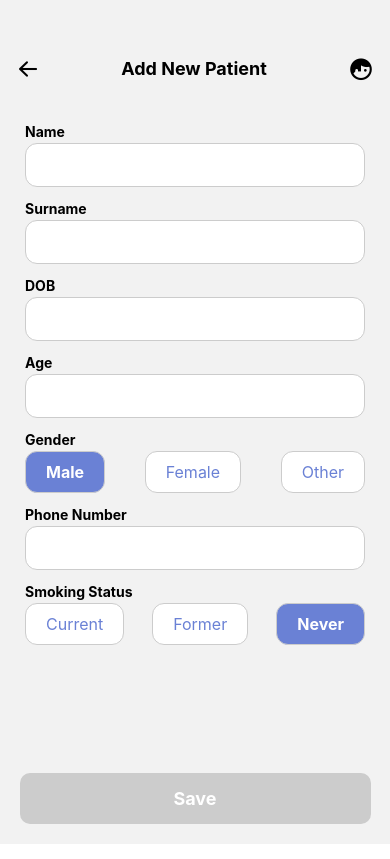
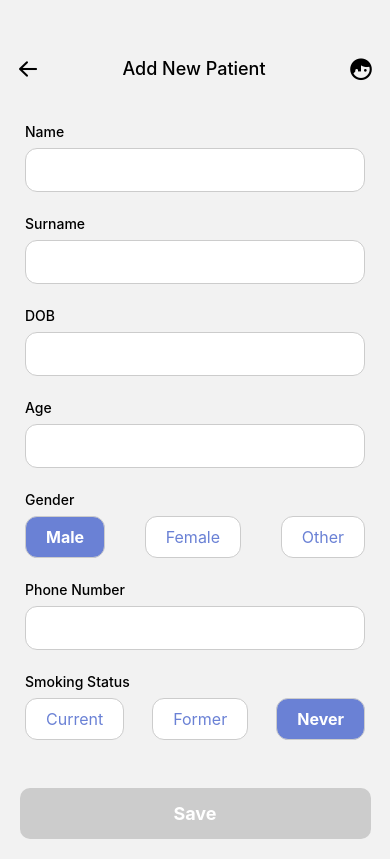
Before and after one commit to kavya581267/doctorsapp, a React Native app: screen /NewPatient in a window 390 px wide. Built offline with nearby package versions, Linux system fonts and the light colour scheme.

Commit message:
font and gap

```diff
--- a/components/admin/Mainscreen.js
+++ b/components/admin/Mainscreen.js
@@ -1,5 +1,6 @@
 import { createBottomTabNavigator } from "@react-navigation/bottom-tabs";
 import { useNavigation } from "@react-navigation/native";
+
 
 import React from "react";
 import { StyleSheet, View, Text, TouchableOpacity, SafeAreaView } from "react-native";
--- a/components/styles/newPatientStyle.js
+++ b/components/styles/newPatientStyle.js
@@ -15,7 +15,7 @@ export default StyleSheet.create({
     textStyle: {
         fontSize: 18,
         lineHeight:28,
-        fontWeight: "700",
+        fontWeight: "500",
         textAlign: "center",
     },
     patientContainer: {
@@ -23,12 +23,12 @@ export default StyleSheet.create({
         margin: 15
     },
     marginbtm: {
-        marginBottom: 13
+        marginBottom: 23
     },
     inputText: {
         fontSize: 14,
-        marginBottom: 3,
-        fontWeight: "700"
+        marginBottom: 8,
+        fontWeight: "500"
     },
     inputStyle: {
         height: 44,
```
